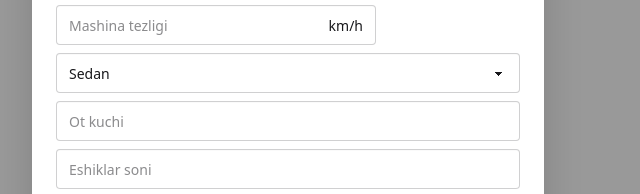
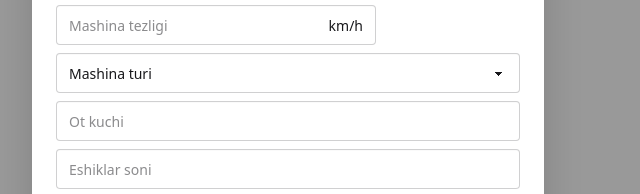
Before and after one commit to O-Muxriddin/5-oy-1-dars, a website: page index.html in a window 1280 px wide. Both pictures are taken after a click on the button "+Add". Shown: the part 321-515 px from the top of the page, 352-992 px from the left. Drawn offline with Linux system fonts and the light colour scheme; no server answers.

Commit message:
change16

```diff
--- a/index.html
+++ b/index.html
@@ -187,7 +187,8 @@
               km/h
             </label>
             <select name="category" class="select appearance-none w-full">
-              <option disabled selected value="Sedan">Sedan</option>
+              <option disabled selected>Mashina turi</option>
+              <option value="Sedan">Sedan</option>
               <option value="Yo'ltanlamas">Yo'ltanlamas</option>
               <option value="Krossover">Krossover</option>
               <option value="Universal">Universal</option>
```
